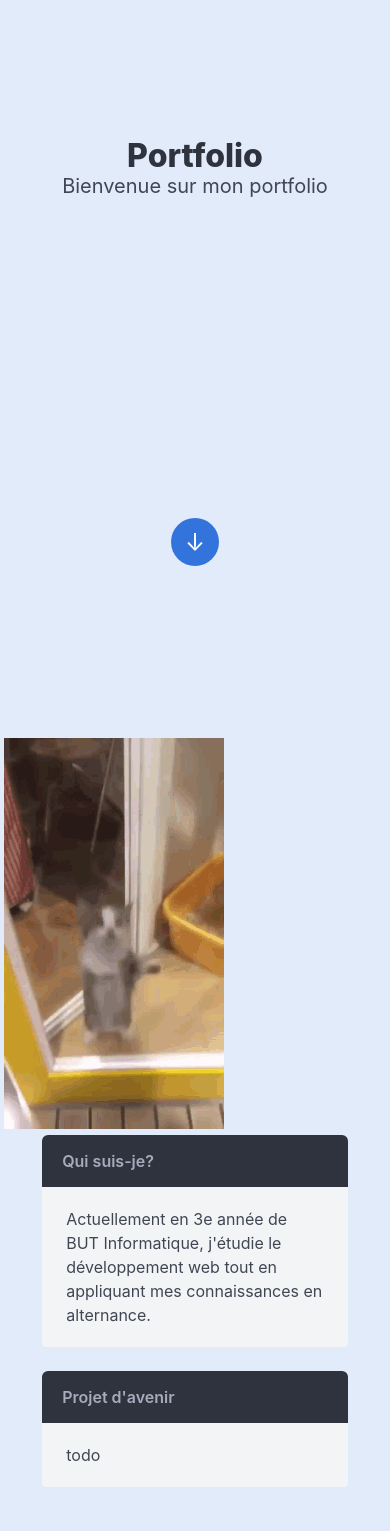
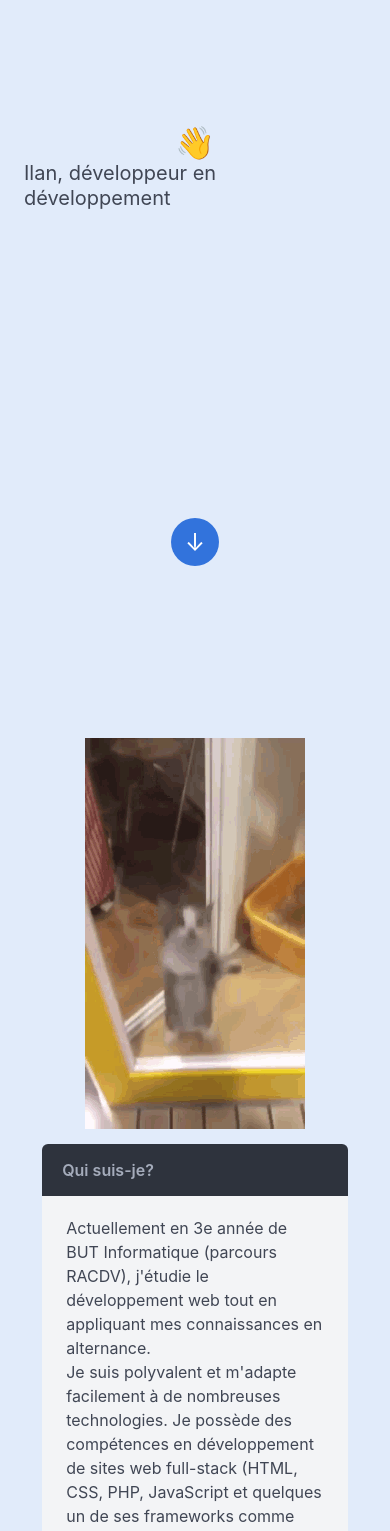
Before and after one commit to ivelter/portfolio, a Vue app: page /home in a window 390 px wide. Shown: the part 240-1771 px from the top of the page. Built offline with nearby package versions, Linux system fonts and the light colour scheme.

Commit message:
🗣️Updated home page

```diff
--- a/src/components/AboutMe.vue
+++ b/src/components/AboutMe.vue
@@ -1,18 +1,24 @@
 <template>
-  <div id="aboutsection-container" class="pt-6 columns is-multiline is-variable is-5 is-centered">
-    <div id="lefunny" class="is-one-third-desktop is-full-mobile">
+  <div id="aboutsection-container" class="pt-6 columns is-variable is-5 is-centered">
+    <div id="lefunny" class="is-one-quarter-mobile is-full-mobile is-centered">
       <img src="/img/cat-jumping.gif" alt="cat jumping gif">
     </div>
 
-    <div id="aboutme-container" class="is-two-thirds-desktop is-full-mobile">
+    <div id="aboutme-container" class="is-three-quarters-desktop is-full-mobile">
       <div id="articles">
         <article class="message">
           <div class="message-header">
             <p>Qui suis-je?</p>
           </div>
           <div class="message-body">
-            Actuellement en 3e année de BUT Informatique, j'étudie le développement web
-            tout en appliquant mes connaissances en alternance.
+            <p>
+              Actuellement en 3e année de BUT Informatique (parcours RACDV), j'étudie le développement web
+              tout en appliquant mes connaissances en alternance.
+            </p>
+            <p>
+              Je suis polyvalent et m'adapte facilement à de nombreuses technologies.
+              Je possède des compétences en développement de sites web full-stack (HTML, CSS, PHP, JavaScript et quelques un de ses frameworks comme React et VueJS).
+            </p>
           </div>
         </article>
 
@@ -21,7 +27,9 @@
             <p>Projet d'avenir</p>
           </div>
           <div class="message-body">
-            todo
+            A terme, je souhaite principalement intégrer le monde du travail directement après mon BUT,
+            mais je pourrais également intégrer une école d'ingénieur pour compléter mes études
+            si l'occasion et les conditions se présentent.
           </div>
         </article>
       </div>
@@ -61,6 +69,15 @@
 #articles > article {
   width: 100%;
 }
+
+@media (max-width: 1024px) {
+  #lefunny {
+    display: flex;
+    align-items: center;
+    justify-content: center;
+    margin-bottom: 15px;
+  }
+}
 </style>
 
 <script setup lang="ts">
--- a/src/views/MainPage.vue
+++ b/src/views/MainPage.vue
@@ -14,8 +14,8 @@ function scrollToSection(section: string) {
   <section class="hero is-fullheight fullwidth">
     <div class="hero-body">
       <div class="content-container">
-        <p class="title">Portfolio</p>
-        <p class="subtitle">Bienvenue sur mon portfolio</p>
+        <p class="title">👋</p>
+        <p class="subtitle">Ilan, développeur en développement</p>
       </div>
 
       <div class="jump-button-container">
```
